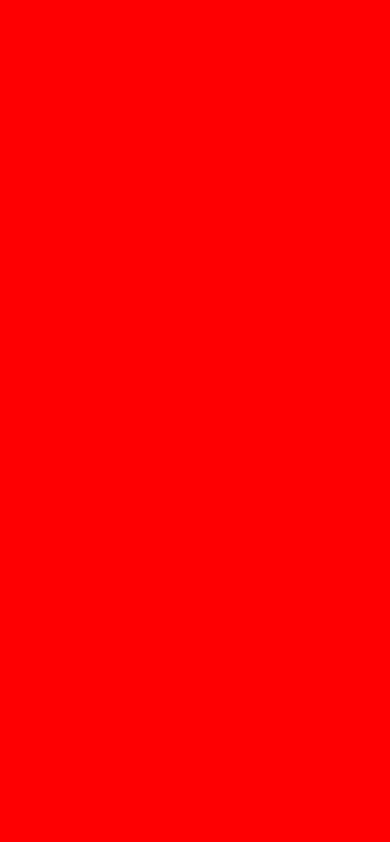
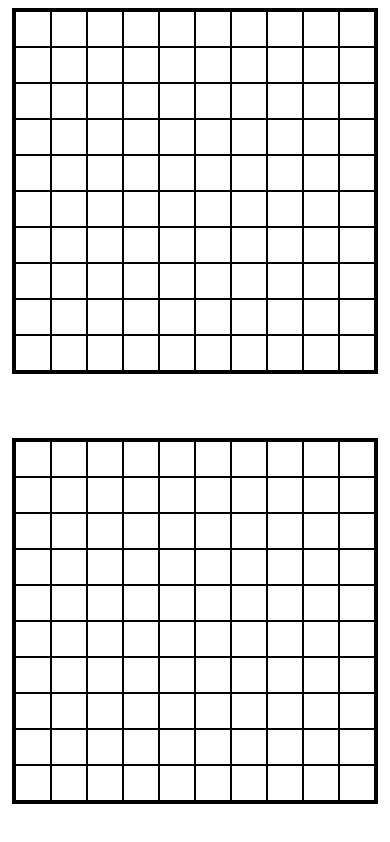
Before and after one commit to ArjunSaili1/battleship, a website built with webpack: page dist/index.html in a window 390 px wide. Built offline with nearby package versions, Linux system fonts and the light colour scheme.

Commit message:
Added game grids and coordinate mapping  in html

```diff
--- a/src/displayControl.js
+++ b/src/displayControl.js
@@ -0,0 +1,32 @@
+const displayControl = (()=>{
+
+    function render(playerGameboard, computerGameboard){
+        generateGrids();
+    }
+
+    function generateGrids(){
+        let xCoord = 0;
+        let yCoord = 0;
+        const grids = document.querySelectorAll(".grid-container");
+        for(let i = 0; i < grids.length; i++){
+            for(let j = 0; j < 100; j++){
+                const newCoord = document.createElement("div");
+                newCoord.classList.add("coordinate");
+                if(xCoord  % 10 == 0 && xCoord !== 0){
+                    xCoord = 0;
+                    yCoord++;
+                }
+                newCoord.dataset.xCoordinate = xCoord;
+                newCoord.dataset.yCoordinate = yCoord;
+                xCoord++
+                grids[i].appendChild(newCoord);
+            }
+        }
+    }
+
+    function clearDisplay(){}
+
+    return {render}
+})()
+
+export {displayControl}
--- a/src/index.js
+++ b/src/index.js
@@ -1,10 +1,12 @@
 import { ShipFactory } from './shipFactory.js';
 import { Gameboard } from './gameboard'
 import { Player, Computer} from './player'
+import { displayControl } from './displayControl.js';
 
 const game = (()=>{
 
     function gameSetup(){
+        displayControl.render();
         const computerPlayer = Computer();
         computerPlayer.placeAllShips();
         const player = Player("Test Name");
@@ -18,4 +20,6 @@ const game = (()=>{
     return {gameSetup}
 })()
 
-// game.gameSetup();
+game.gameSetup();
+
+export {game}
--- a/src/styles.css
+++ b/src/styles.css
@@ -1,3 +1,52 @@
-body{
-    background-color: red;
+@media only screen and (max-width: 1200px) {
+    .grid-container{
+        grid-template-columns: repeat(10, 2.5rem) !important;
+        grid-template-rows: repeat(10, 2.5rem)  !important;
+    }
 }
+
+@media only screen and (max-width: 1030px) {
+    .grid-container{
+        grid-template-columns: repeat(10, 2.25rem) !important;
+        grid-template-rows: repeat(10, 2.25rem)  !important;
+    }
+    .gameboard-flex{
+        gap: 4rem !important;
+    }
+}
+
+@media only screen and (max-width: 930px) {
+    .grid-container{
+        grid-template-columns: repeat(10, 2.25rem) !important;
+        grid-template-rows: repeat(10, 2.25rem)  !important;
+    }
+}
+
+@media only screen and (max-width: 370px) {
+    .grid-container{
+        grid-template-columns: repeat(10, 1.8rem) !important;
+        grid-template-rows: repeat(10, 1.8rem)  !important;
+    }
+}
+
+.grid-container{
+    width: auto;
+    display: grid;
+    border-style: solid;
+    border-color: black;
+    grid-template-columns: repeat(10, 3rem);
+    grid-template-rows: repeat(10, 3rem);
+}
+
+.coordinate{
+    border-style: solid;
+    border-color: black;
+    border-width: 1px;
+}
+
+.gameboard-flex{
+    display: flex;
+    justify-content: center;
+    gap: 12rem;
+    flex-wrap: wrap;
+}
--- a/tests/battleship.test.js
+++ b/tests/battleship.test.js
@@ -1,7 +1,7 @@
 import { ShipFactory } from '../src/shipFactory.js';
 import { Gameboard } from '../src/gameboard'
 import { Player, Computer} from '../src/player'
-
+import {game} from '../src/index'
 
 describe("Ship Factory Tests", ()=>{
     test("Makes Ship", () => {
@@ -203,3 +203,7 @@ describe("Player & Computer Tests", ()=>{
         expect(checkIfOffBoard()).toBe(false)
     })
 })
+
+describe("Main Game Loop Test", ()=>{
+
+})
```
Also changed, not shown: dist/bundle.js, dist/index.html.
